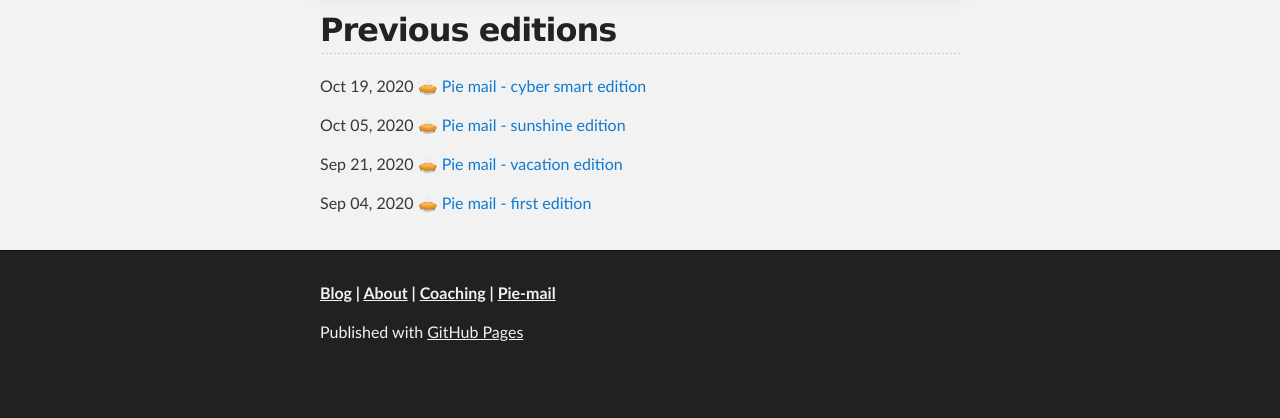
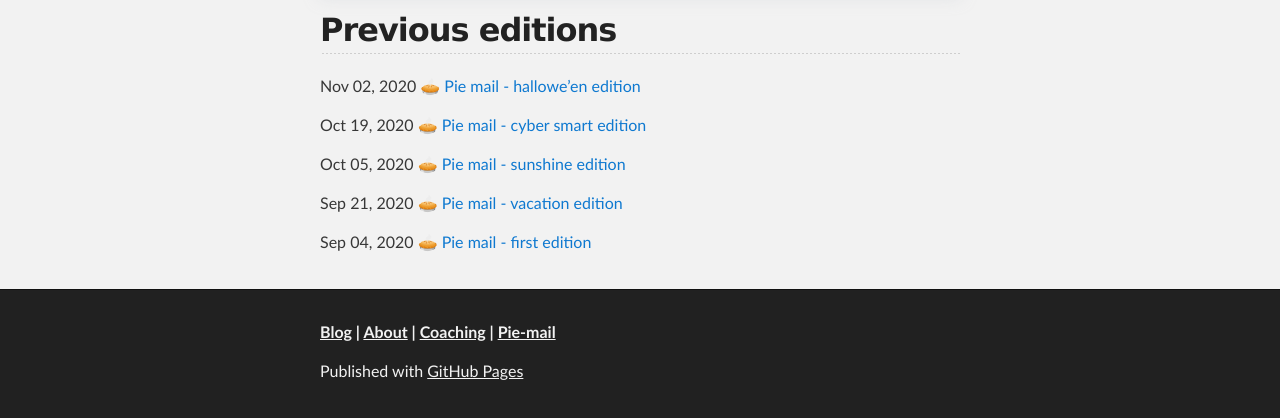
Before and after one commit to jrespie/jrespie.github.io, a Jekyll site: the page built from newsletter.md, in a window 1280 px wide, cut to the strip 912-1330 px from the top of the page. Built offline with Jekyll 4.4.1, drawn with Linux system fonts in a browser that asks for light colours; comment, search, counter and statistics services are not loaded; before the commit the page ends 1291 px from its top, so only the background shows below that.

Commit message:
Newsletter link update

```diff
--- a/newsletter.md
+++ b/newsletter.md
@@ -8,6 +8,8 @@ permalink: /newsletter/
 
 ## Previous editions
 
+Nov 02, 2020 🥧 [Pie mail - hallowe'en edition](https://ckarchive.com/b/gkunh5hrox32)
+
 Oct 19, 2020 🥧 [Pie mail - cyber smart edition](https://ckarchive.com/b/r8u8hohkppn9){:target="_blank"}
 
 Oct 05, 2020 🥧 [Pie mail - sunshine edition](https://ckarchive.com/b/o8ukhqhxvgzv){:target="_blank"}
```
